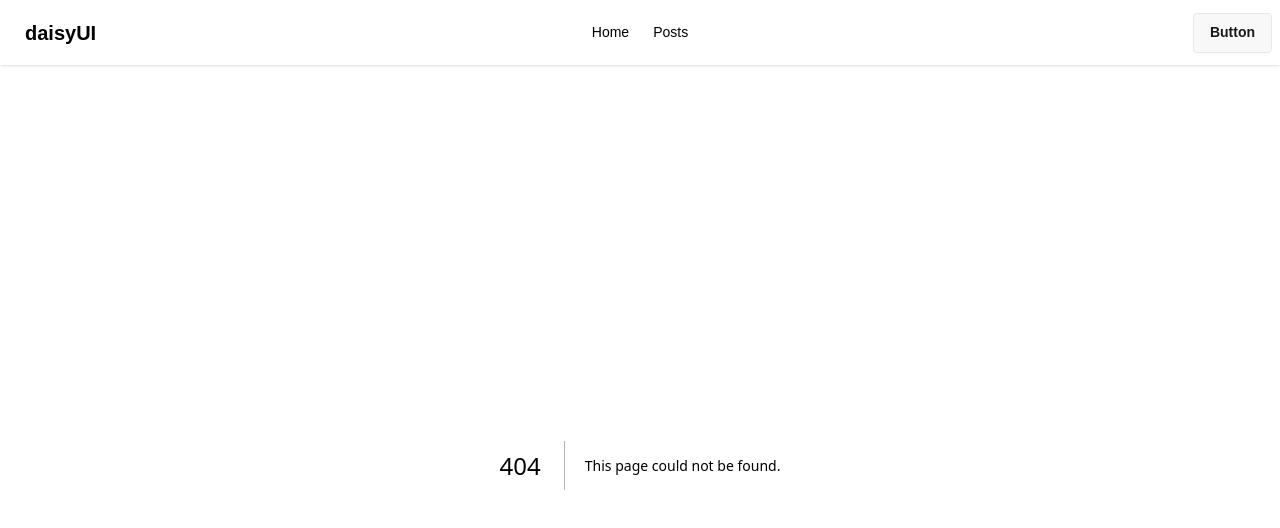
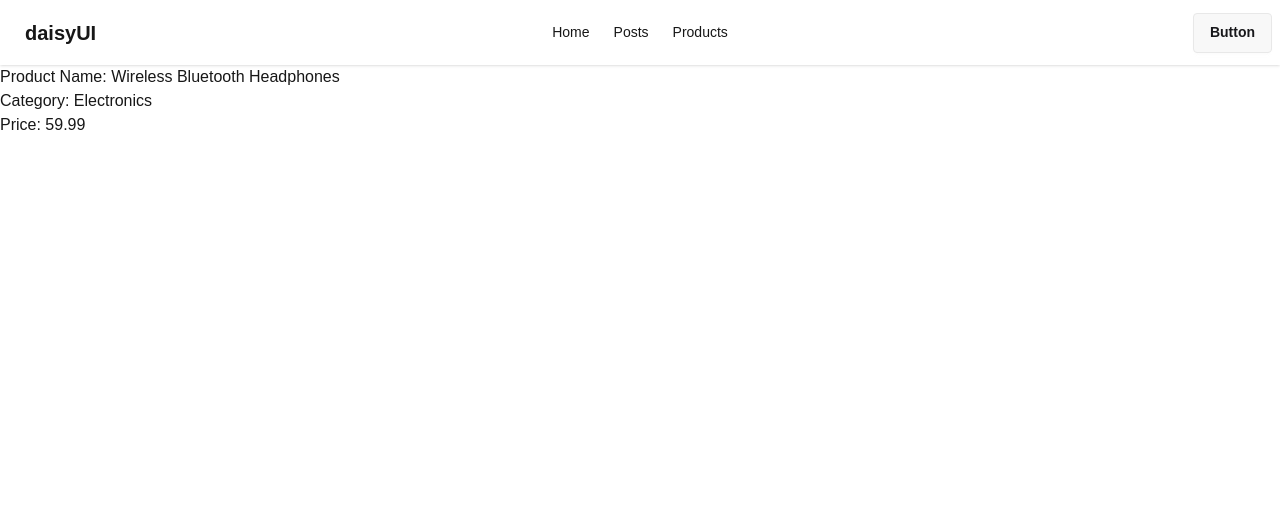
Before and after one commit to Morshedul-developer/nextjs-data-fetching, a Next.js app: page /products/1 in a window 1280 px wide. Before the commit this address had no page. Shown: the top 528 px of the page. Built offline with nearby package versions, Linux system fonts and the light colour scheme; data requests are answered from the project's data file.

Commit message:
explored about next.js generateStaticParams

```diff
--- a/db.json
+++ b/db.json
@@ -2,7 +2,7 @@
   "products": [
     {
       "id": 1,
-      "name": " Bluetooth Headphones",
+      "name": "Wireless Bluetooth Headphones",
       "category": "Electronics",
       "price": 59.99,
       "stock": 25,
--- /dev/null
+++ b/src/app/products/[id]/page.jsx
@@ -0,0 +1,23 @@
+export async function generateStaticParams() {
+  const res = await fetch('http://localhost:5004/products');
+  const products = await res.json();
+
+  return products.map((product) => ({
+    id: product.id,
+  }))
+}
+
+const ProductDetailsPage = async ({params}) => {
+    const {id} = await params;
+    const res = await fetch(`http://localhost:5004/products/${id}`);
+    const {name, category, price} = await res.json();
+  return (
+  <div>
+    <h2>Product Name: {name}</h2>
+    <p>Category: {category}</p>
+    <p>Price: {price}</p>
+  </div>
+  );
+};
+
+export default ProductDetailsPage;
--- a/src/app/products/page.jsx
+++ b/src/app/products/page.jsx
@@ -1,4 +1,13 @@
 import Product from "@/components/Product";
+
+export const generateStaticParams = async() => {
+    const res = await fetch("http://localhost:5004/products");
+    const products = await res.json();
+
+    return products.map(product => ({
+
+    }))
+}
 
 const getProducts = async () => {
 //   const res = await fetch("http://localhost:5004/products", {cache: 'force-cache'});
--- a/src/components/Header.jsx
+++ b/src/components/Header.jsx
@@ -8,6 +8,9 @@ const Header = () => {
       </li>
       <li>
         <Link href="/posts">Posts</Link>
+      </li>
+      <li>
+        <Link href="/products">Products</Link>
       </li>
     </>
   );
```
